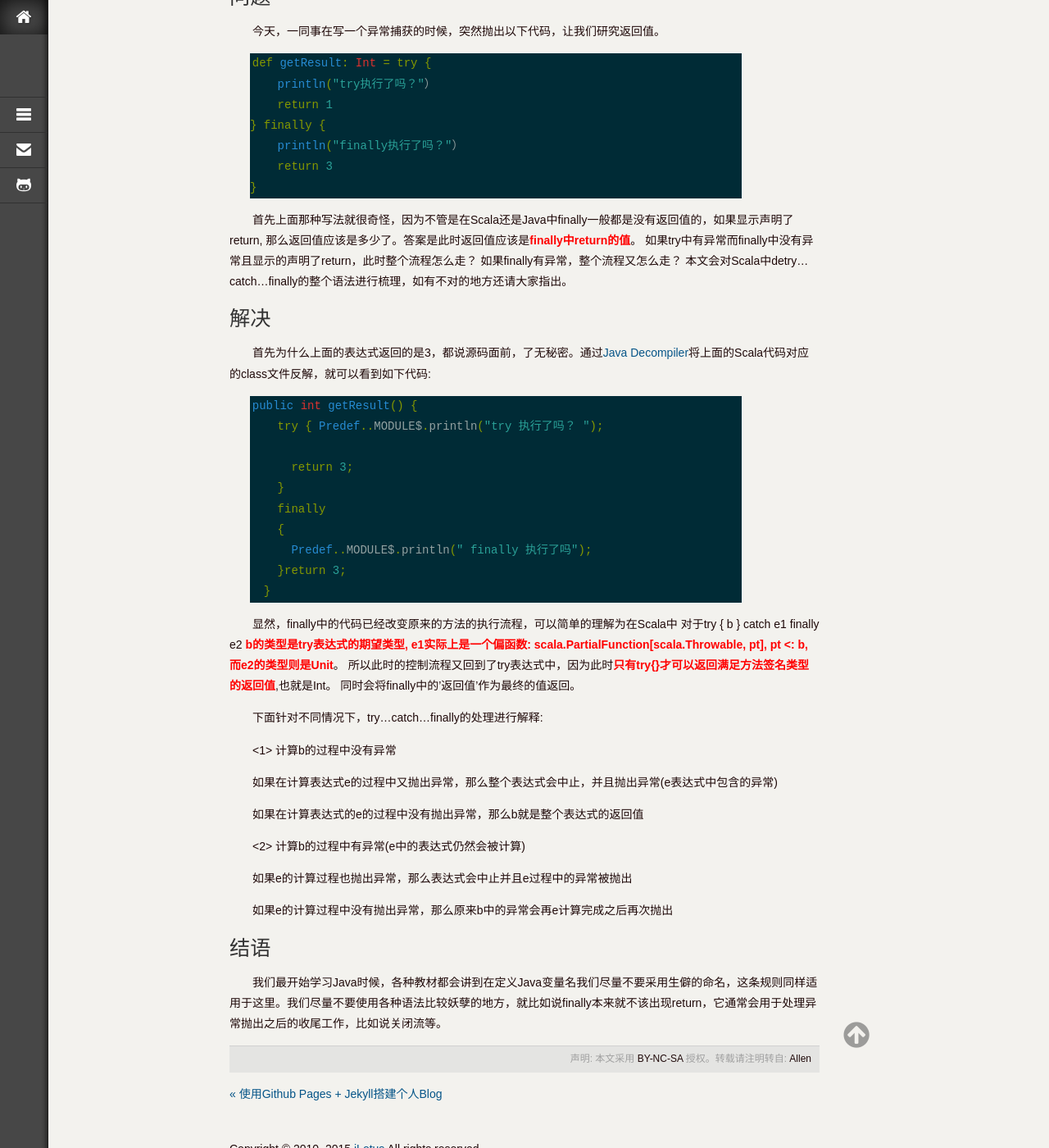
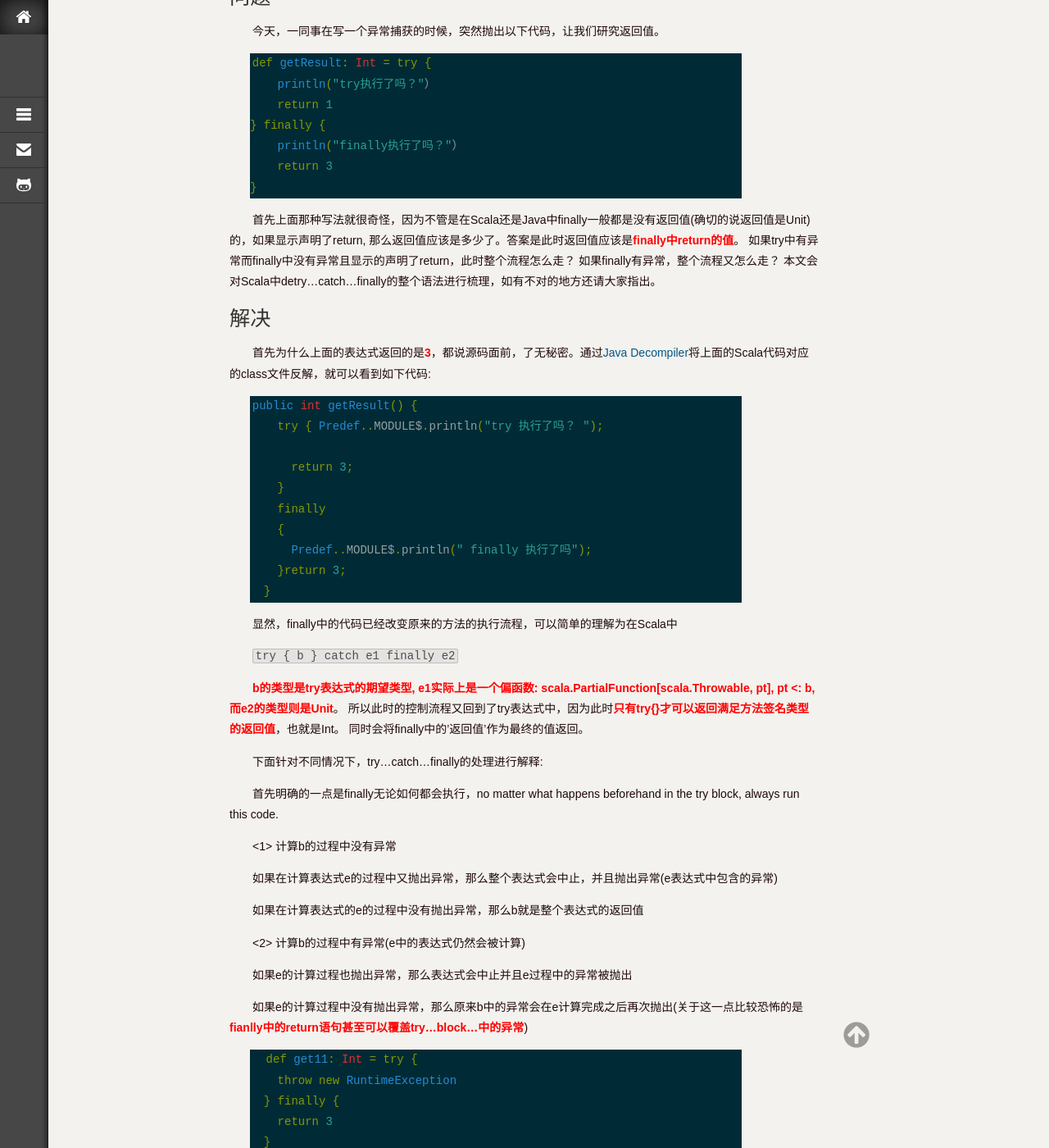
Before and after one commit to jacoffee/jacoffee.github.io, a Jekyll site: the page built from _posts/2015-02-04-try-catch.md, in a window 1280 px wide and 1400 px high, scrolled down 192 px. Shown: the whole window at 82% size. Built offline with Jekyll 4.4.1, drawn with Linux system fonts in a browser that asks for light colours; some web fonts are replaced; Markdown is read by kramdown in place of the engine named in the settings; comment, search, counter and statistics services are not loaded; some of the changed text lies outside the part shown.

Commit message:
proofread try-catch

````diff
--- a/_posts/2015-02-04-try-catch.md
+++ b/_posts/2015-02-04-try-catch.md
@@ -21,13 +21,13 @@
     return 3
 }
 ```
-首先上面那种写法就很奇怪，因为不管是在Scala还是Java中finally一般都是没有返回值的，如果显示声明了return, 那么返回值应该是多少了。答案是此时返回值应该是<b style="color:red">finally中return的值</b>。
+首先上面那种写法就很奇怪，因为不管是在Scala还是Java中finally一般都是没有返回值(确切的说返回值是Unit)的，如果显示声明了return, 那么返回值应该是多少了。答案是此时返回值应该是<b style="color:red">finally中return的值</b>。
 如果try中有异常而finally中没有异常且显示的声明了return，此时整个流程怎么走？
 如果finally有异常，整个流程又怎么走？
 本文会对Scala中detry...catch...finally的整个语法进行梳理，如有不对的地方还请大家指出。
 
 # 解决
-首先为什么上面的表达式返回的是3，都说源码面前，了无秘密。通过[Java Decompiler](http://jd.benow.ca/)将上面的Scala代码对应的class文件反解，就可以看到如下代码:
+首先为什么上面的表达式返回的是<b style="color:red">3</b>，都说源码面前，了无秘密。通过[Java Decompiler](http://jd.benow.ca/)将上面的Scala代码对应的class文件反解，就可以看到如下代码:
 
 ```java
 public int getResult() {
@@ -42,12 +42,16 @@
   }
 ```
 显然，finally中的代码已经改变原来的方法的执行流程，可以简单的理解为在Scala中
-对于try { b } catch e1 finally e2
+
+```try { b } catch e1 finally e2```
+
 <b style="color:red">b的类型是try表达式的期望类型, e1实际上是一个偏函数: scala.PartialFunction[scala.Throwable, pt], pt <: b, 而e2的类型则是Unit</b>。
-所以此时的控制流程又回到了try表达式中，因为此时<b style="color:red">只有try{}才可以返回满足方法签名类型的返回值</b>,也就是Int。
+所以此时的控制流程又回到了try表达式中，因为此时<b style="color:red">只有try{}才可以返回满足方法签名类型的返回值</b>，也就是Int。
 同时会将finally中的'返回值'作为最终的值返回。
 
 下面针对不同情况下，try...catch...finally的处理进行解释:
+
+首先明确的一点是finally无论如何都会执行，no matter what happens beforehand in the try block, always run this code.
 
 <1> 计算b的过程中没有异常
 
@@ -59,7 +63,18 @@
 
 如果e的计算过程也抛出异常，那么表达式会中止并且e过程中的异常被抛出
 
-如果e的计算过程中没有抛出异常，那么原来b中的异常会再e计算完成之后再次抛出
+如果e的计算过程中没有抛出异常，那么原来b中的异常会在e计算完成之后再次抛出(关于这一点比较恐怖的是<b style="color:red">fianlly中的return语句甚至可以覆盖try...block...中的异常</b>)
+
+```scala
+  def get11: Int = try {
+    throw new RuntimeException
+  } finally {
+    return 3
+  }
+```
+上面这段代码还是会返回3。
 
 # 结语
-我们最开始学习Java时候，各种教材都会讲到在定义Java变量名我们尽量不要采用生僻的命名，这条规则同样适用于这里。我们尽量不要使用各种语法比较妖孽的地方，就比如说finally本来就不该出现return，它通常会用于处理异常抛出之后的收尾工作，比如说关闭流等。
+我们最开始学习Java时候，各种教材都会讲到在定义Java变量名时我们尽量不要采用生僻的命名，这条规则同样适用于这里。
+
+关于这个问题在[Stackoverlflow](http://stackoverflow.com/questions/65035/does-finally-always-execute-in-java)有很多讨论涉及知识点也很多。总之一句话，我们尽量不要使用各种语法比较妖孽的地方，就比如说finally本来就不该出现return，它通常会用于处理异常抛出之后的收尾工作，比如说关闭流等。
````
